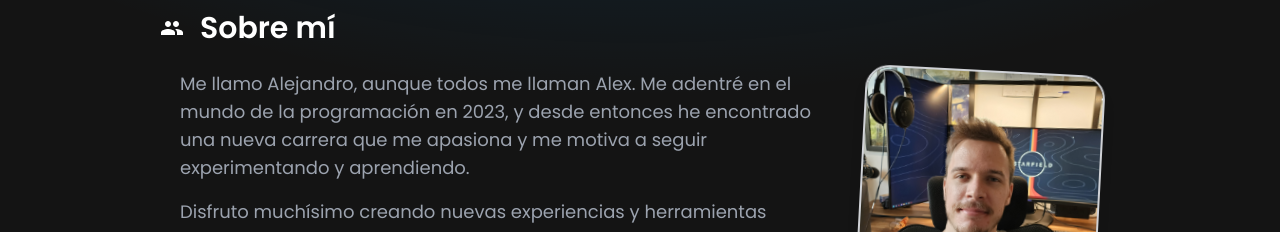
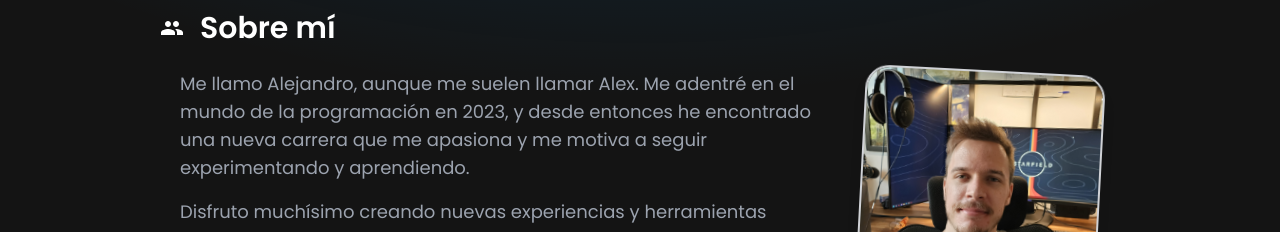
Before and after one commit to AxelothLeohryn/portfolio-web-react, a React (Vite) app: page / in a window 1280 px wide. Shown: the part 4383-4615 px from the top of the page. Built offline with nearby package versions, Linux system fonts and the light colour scheme.

Commit message:
update/about me

```diff
--- a/src/components/Main/Main.jsx
+++ b/src/components/Main/Main.jsx
@@ -120,7 +120,7 @@ const Main = () => {
         <article className="flex flex-col-reverse lg:flex-row items-center lg:items-start gap-10 mx-5">
           <div className="flex flex-col [&>p]:text-pretty [&>p]:text-gray-400 [&>p]:text-lg [&>p]:mb-4" >
             <p>
-              Me llamo Alejandro, aunque todos me llaman Alex. Me adentré en el
+              Me llamo Alejandro, aunque me suelen llamar Alex. Me adentré en el
               mundo de la programación en 2023, y desde entonces he encontrado
               una nueva carrera que me apasiona y me motiva a seguir
               experimentando y aprendiendo.
```
